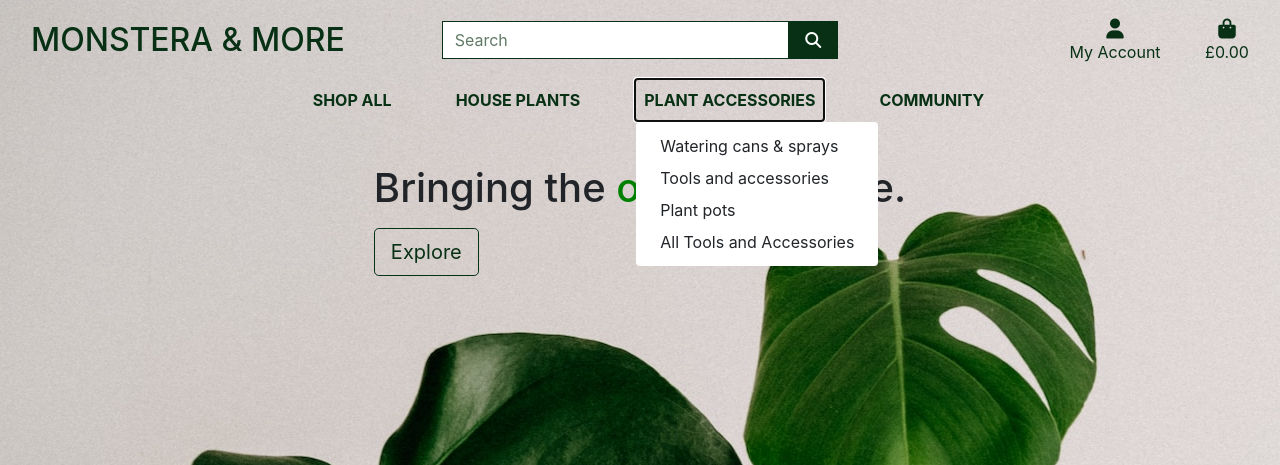
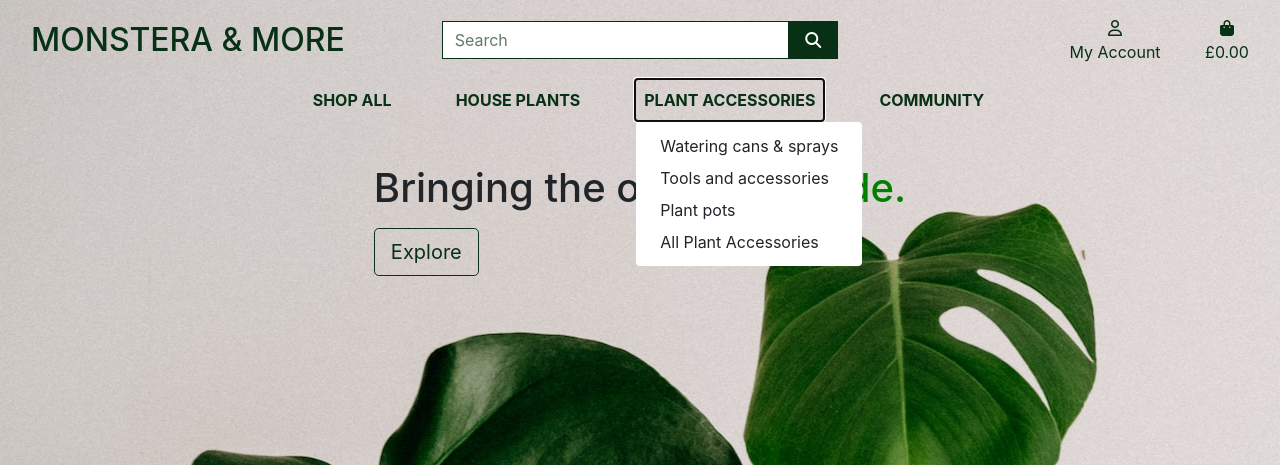
Before and after one commit to bethanyalicehall/e-commerce-ms4, a Django app: page / in a window 1280 px wide, after a click on "PLANT ACCESSORIES". Shown: the top 465 px of the page. Run offline with Django 3.2, Linux system fonts and the light colour scheme; some libraries are stand-ins or nearby versions.

Commit message:
updated some styles and layout

```diff
--- a/home/templates/home/index.html
+++ b/home/templates/home/index.html
@@ -13,7 +13,7 @@
 <div id="hero1" class=" bg-image rounded-3">
   <div class="d-flex justify-content-center align-items-right h-100">
     <div class="text-box">
-      <h1 class="mb-3">Bringing the <span>outside</span>, inside.</h1>
+      <h1 class="mb-3">Bringing the outside, <span>inside.</span></h1>
       <a class="btn btn-outline-light btn-lg" href="{% url 'products' %}" role="button">Explore</a>
     </div>
   </div>
--- a/static/css/base.css
+++ b/static/css/base.css
@@ -21,6 +21,9 @@ body {
     background-position: 1% 1%;
 }
 
+a {
+    color:#073014 ;
+}
 
 
 /* from Bulma */
--- a/templates/base.html
+++ b/templates/base.html
@@ -72,7 +72,7 @@
             <a class="text-black nav-link" href="#" id="user-options" data-toggle="dropdown" aria-haspopup="true"
               aria-expanded="false">
               <div class="text-center">
-                <div><i class="fas fa-user fa-lg"></i></div>
+                <div><i class="fa-regular fa-user"></i></div>
                 <p class="my-0">My Account</p>
               </div>
             </a>
@@ -90,10 +90,10 @@
             </div>
           </li>
           <li class="list-inline-item">
-            <a class="{% if grand_total %}text-info font-weight-bold{% else %}text-black{% endif %} nav-link"
+            <a class="{% if grand_total %} font-weight-bold{% else %}text-black{% endif %} nav-link"
               href="{% url 'view_bag' %}">
               <div class="text-center">
-                <div><i class="fas fa-shopping-bag fa-lg"></i></div>
+                <div><i class="fas fa-shopping-bag fa-regular"></i></div>
                 <p class="my-0">
                   {% if grand_total %}
                   £{{ grand_total|floatformat:2 }}
--- a/templates/includes/main-nav.html
+++ b/templates/includes/main-nav.html
@@ -34,7 +34,7 @@
                 <a href="{% url 'products' %}?category=watering_cans_etc" class="dropdown-item">Watering cans &amp; sprays</a>
                 <a href="{% url 'products' %}?category=tools" class="dropdown-item">Tools and accessories</a>
                 <a href="{% url 'products' %}?category=plant_pots" class="dropdown-item">Plant pots</a>
-                <a href="{% url 'products' %}?category=watering_cans_etc,tools,plant_pots" class="dropdown-item">All Tools and Accessories</a>
+                <a href="{% url 'products' %}?category=watering_cans_etc,tools,plant_pots" class="dropdown-item">All Plant Accessories</a>
 
             </div>
         </li>
--- a/templates/includes/mobile-top-header.html
+++ b/templates/includes/mobile-top-header.html
@@ -42,7 +42,7 @@
       </div>
   </li>
   <li class="list-inline-item">
-      <a class="{% if grand_total %}text-primary font-weight-bold{% else %}text-black{% endif %} nav-link d-block d-lg-none" href="{% url 'view_bag' %}">
+      <a class="{% if grand_total %}font-weight-bold{% else %}text-black{% endif %} nav-link d-block d-lg-none" href="{% url 'view_bag' %}">
           <div class="text-center">
               <div><i class="fas fa-shopping-bag fa-lg"></i></div>
               <p class="my-0">
```
Also changed, not shown: db.sqlite3.
